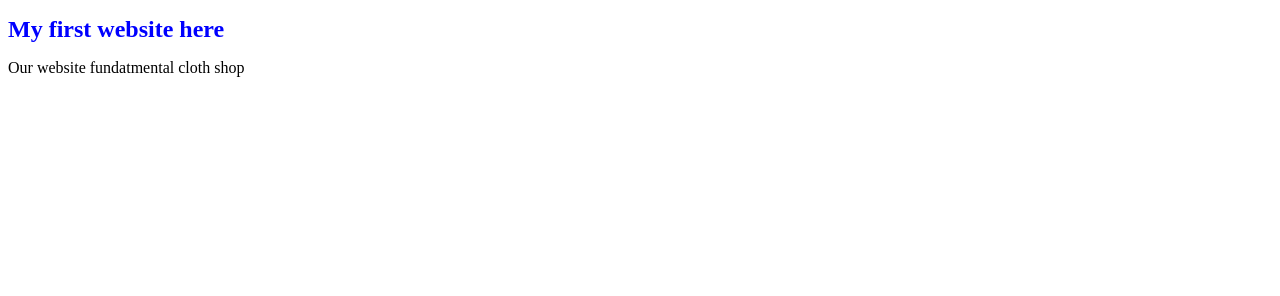
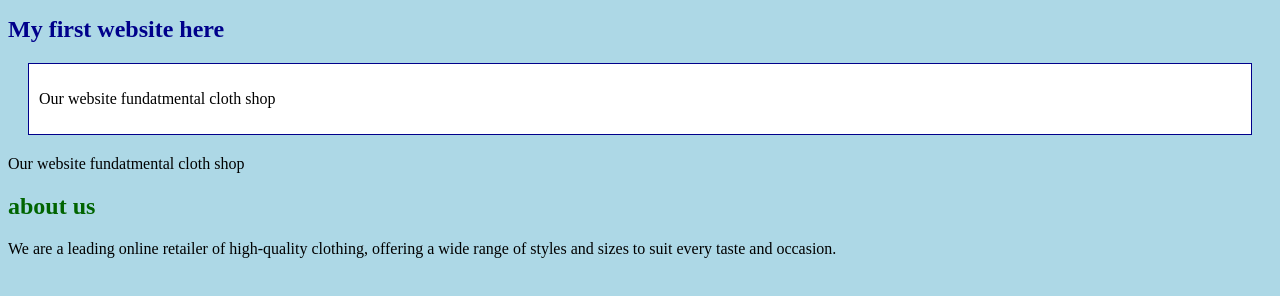
Before and after one commit to sihabsafin/my-simple-website, a plain HTML site: page index.html in a window 1280 px wide. Drawn offline with Linux system fonts and the light colour scheme.

Commit message:
please add other changes

```diff
--- a/index.html
+++ b/index.html
@@ -10,7 +10,34 @@
 
         <p>Our website fundatmental cloth shop</p>
     </div>
-</head>
+     <p>Our website fundatmental cloth shop</p>
+
+     <h2>about us</h2>
+    <p>We are a leading online retailer of high-quality clothing, offering a wide range of styles and sizes to suit every taste and occasion.</p>
+    <style>
+        body {
+            background-color: lightblue;
+        }
+        h1 {
+            color: darkblue;
+        }
+        p {
+            font-size: 16px;
+            color: black;
+        }
+        h2 {
+            color: darkgreen;
+        }
+        div {
+            margin: 20px;
+            padding: 10px;
+            border: 1px solid darkblue;
+            background-color: white;
+                    </head>
+        }
+    </style>
+    </head>
+
 <body>
 
 </body>
```
